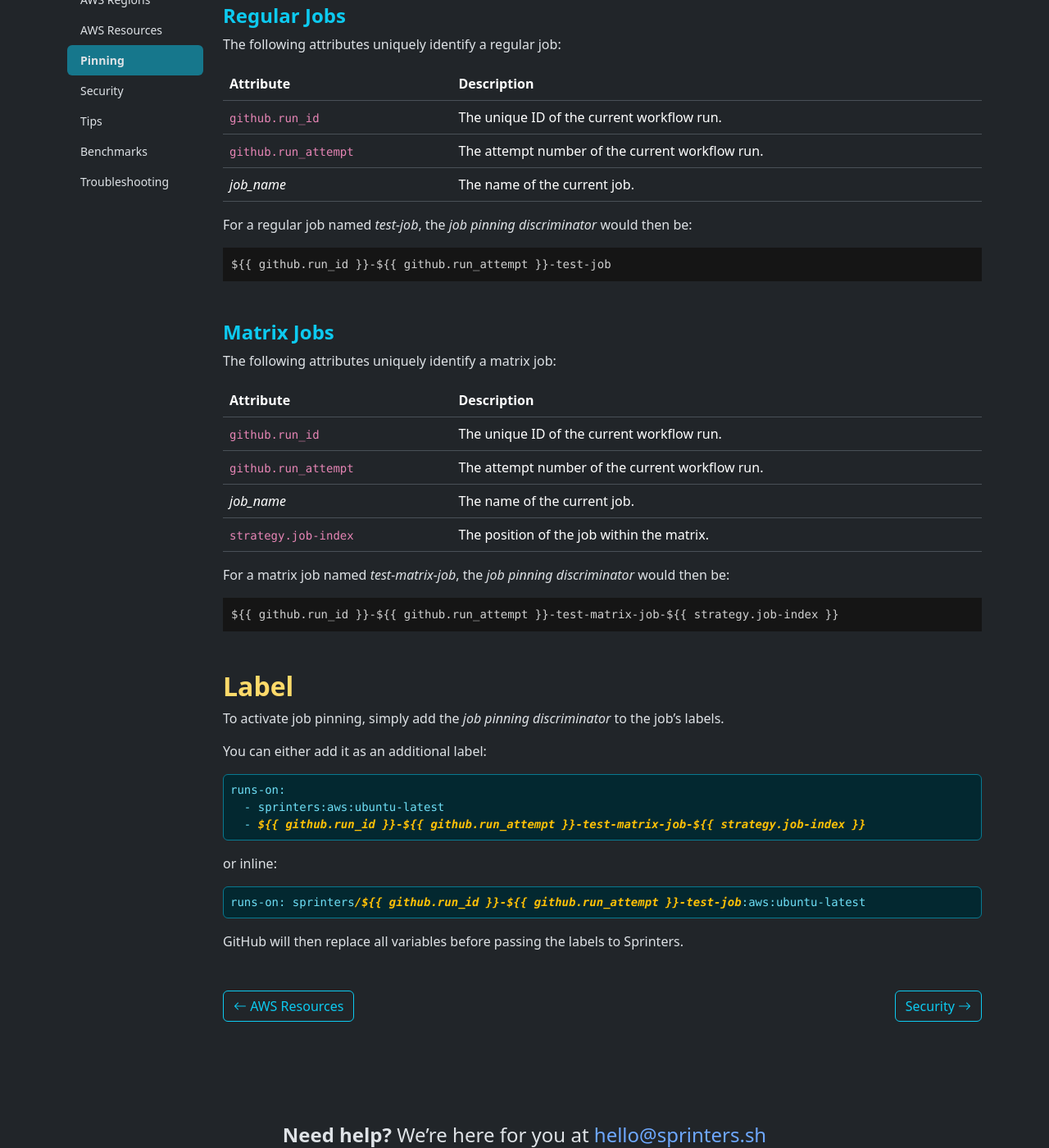
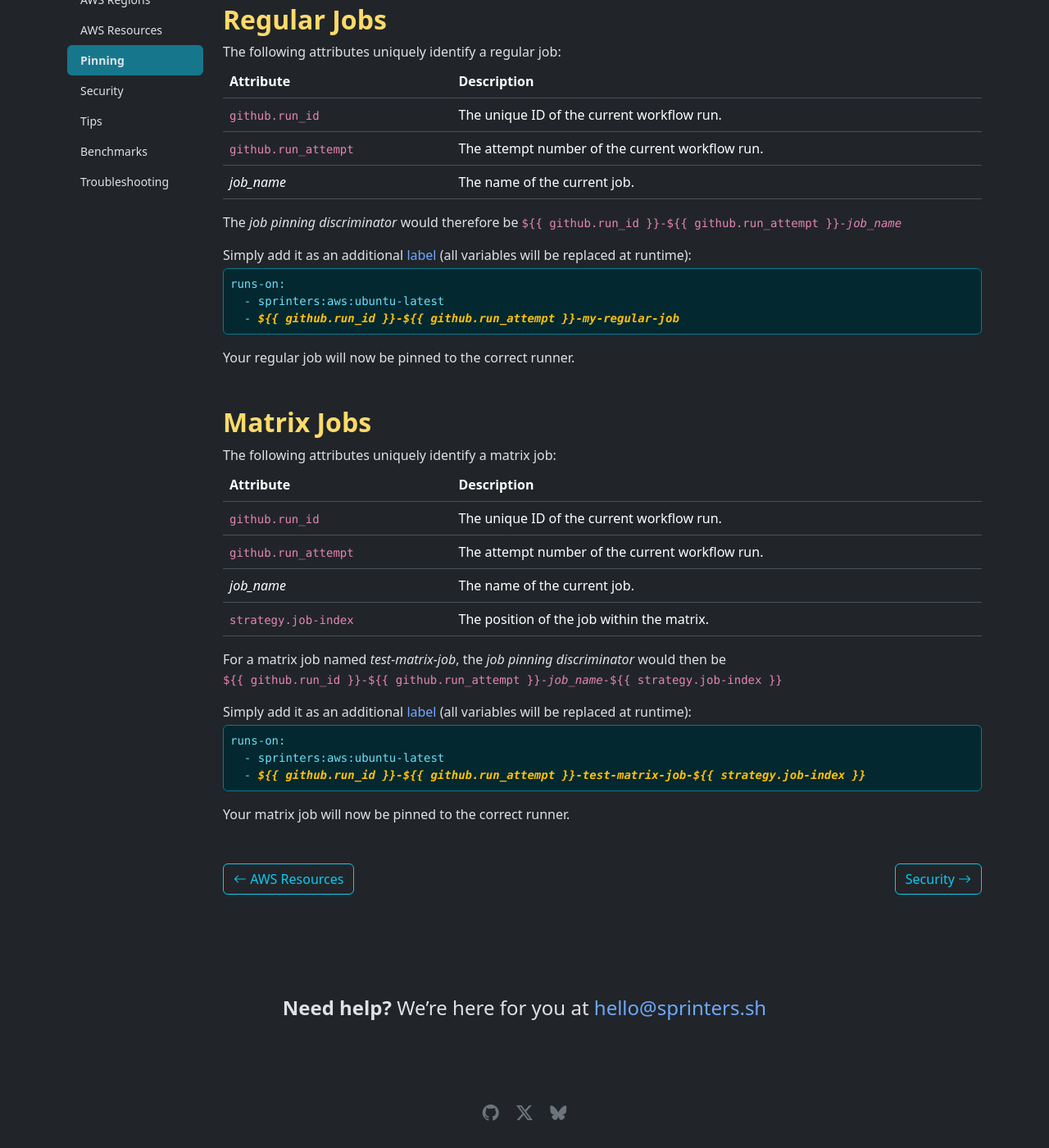
Before and after one commit to sprinters-sh/sprinters.sh, a Jekyll site: the page built from docs/pinning.md, in a window 1280 px wide and 1400 px high, scrolled down 405 px. Shown: the whole window at 82% size. Built offline with Jekyll 4.4.1, drawn with Linux system fonts in a browser that asks for light colours.

Commit message:
Simplified structure

````diff
--- a/docs/pinning.md
+++ b/docs/pinning.md
@@ -12,9 +12,10 @@
 The easiest way to do this would have been to use the job's unique ID, but unfortunately, GitHub doesn't let you access that from within the workflow yml.
 We can however achieve the same result by combining various job attributes, depending on whether the job is a _regular job_ or a _matrix job_.
 
-{% include h3.html id="regular" text="Regular Jobs" %}
+{% include h2.html id="regular" text="Regular Jobs" %}
 
 The following attributes uniquely identify a regular job:
+{: .mb-1 }
 
 | Attribute | Description |
 +-|-+
@@ -23,15 +24,24 @@
 | _job_name_ | The name of the current job. |
 {: .table }
 
-For a regular job named _test-job_, the _job pinning discriminator_ would then be:
+The _job pinning discriminator_ would therefore be
+<code>{% raw %}${{ github.run_id }}-${{ github.run_attempt }}{% endraw %}-<em>job_name</em></code>
 
-```
-{% raw %}${{ github.run_id }}-${{ github.run_attempt }}-test-job{% endraw %}
-```
+Simply add it as an additional [label](/docs/label) (all variables will be replaced at runtime):
+{: .mb-1 }
+<div class="alert alert-info font-monospace p-0 mb-3 position-relative" role="alert">
+    <pre class="mb-0 p-2 fs-7">
+runs-on:
+  - sprinters:aws:ubuntu-latest
+  - <span class="fw-bold fst-italic text-warning">{% raw %}${{ github.run_id }}-${{ github.run_attempt }}-my-regular-job{% endraw %}</span></pre>
+</div>
 
-{% include h3.html id="matrix" text="Matrix Jobs" %}
+Your regular job will now be pinned to the correct runner.
+
+{% include h2.html id="matrix" text="Matrix Jobs" %}
 
 The following attributes uniquely identify a matrix job:
+{: .mb-1 }
 
 | Attribute | Description |
 +-|-+
@@ -41,18 +51,11 @@
 | `strategy.job-index` | The position of the job within the matrix. |
 {: .table }
 
-For a matrix job named _test-matrix-job_, the _job pinning discriminator_ would then be:
+For a matrix job named _test-matrix-job_, the _job pinning discriminator_ would then be
+<code>{% raw %}${{ github.run_id }}-${{ github.run_attempt }}{% endraw %}-<em>job_name</em>-{% raw %}${{ strategy.job-index }}{% endraw %}</code>
 
-```
-{% raw %}${{ github.run_id }}-${{ github.run_attempt }}-test-matrix-job-${{ strategy.job-index }}{% endraw %}
-```
-
-{% include h2.html id="label" text="Label" %}
-
-To activate job pinning, simply add the _job pinning discriminator_ to the job's labels.
-
-You can either add it as an additional label:
-
+Simply add it as an additional [label](/docs/label) (all variables will be replaced at runtime):
+{: .mb-1 }
 <div class="alert alert-info font-monospace p-0 mb-3 position-relative" role="alert">
     <pre class="mb-0 p-2 fs-7">
 runs-on:
@@ -60,10 +63,4 @@
   - <span class="fw-bold fst-italic text-warning">{% raw %}${{ github.run_id }}-${{ github.run_attempt }}-test-matrix-job-${{ strategy.job-index }}{% endraw %}</span></pre>
 </div>
 
-or inline:
-
-<div class="alert alert-info font-monospace p-0 mb-3 position-relative" role="alert">
-    <pre class="mb-0 p-2 fs-7">runs-on: sprinters<span class="fw-bold fst-italic text-warning">{% raw %}/${{ github.run_id }}-${{ github.run_attempt }}-test-job{% endraw %}</span>:aws:ubuntu-latest</pre>
-</div>
-
-GitHub will then replace all variables before passing the labels to Sprinters.
+Your matrix job will now be pinned to the correct runner.
````
